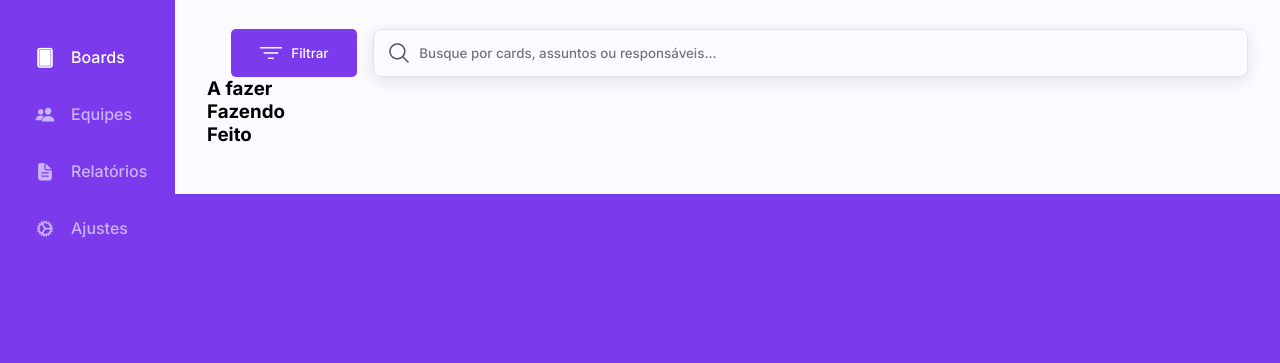
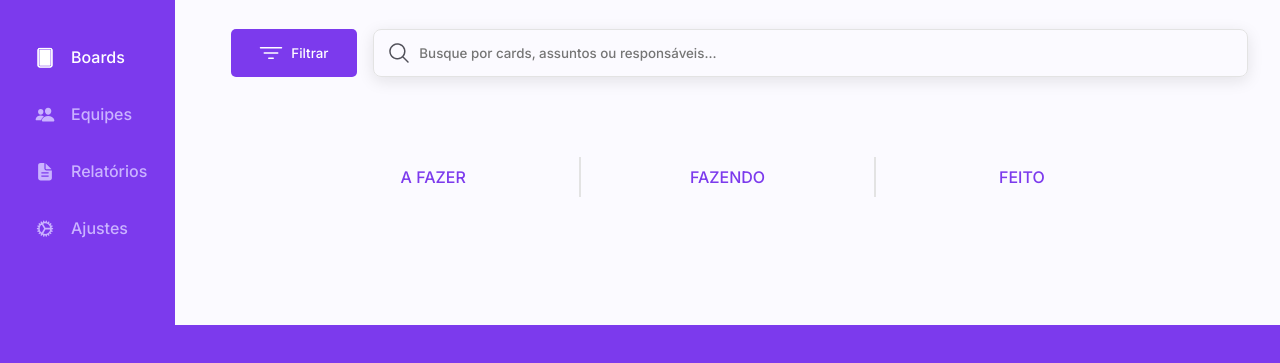
Before and after one commit to tiagosvieira10/projetoKaban, a website: page index.html in a window 1280 px wide. Shown: the part 105-468 px from the top of the page. Drawn offline with Linux system fonts and the light colour scheme.

Commit message:
interface projeto kaban

```diff
--- a/index.html
+++ b/index.html
@@ -51,23 +51,13 @@
                 <input type="text" class="busque" placeholder="          Busque por cards, assuntos ou responsáveis...">
             </div>
 
-            <div class="fazer">
+            <div class="andamento">
+                <div class="fazer">A fazer</div>
+                <div class="fazendo">Fazendo</div>
+                <div class="feito">Feito</div>
+            </div>
 
-                <h3> A fazer </h3>
-                <div class="caixa">
 
-                </div>
-            </div>
-            <div class="fazendo">
-
-                <h3> Fazendo </h3>
-
-            </div>
-            <div class="feito">
-
-                <h3>Feito</h3>
-
-            </div>
 
         </section>
 
--- a/style.css
+++ b/style.css
@@ -123,3 +123,28 @@ input.busque{
     box-shadow: 0px 4px 16px rgba(22, 22, 22, 0.1);
     border-radius: 8px;
 }
+
+.andamento {
+    display: flex;
+    justify-content: space-between;
+
+    margin: 8rem;
+
+    text-transform: uppercase;
+    color: #7C3AED
+}
+
+.andamento .fazer,
+.andamento .fazendo,
+.andamento .feito {
+  flex: 1; /* Distribui o espaço disponível igualmente entre os itens */
+  padding: 10px;
+  text-align: center; /* Centraliza o texto horizontalmente */
+}
+
+.andamento .fazendo {
+    border-left: 2px solid #E3E3E3;
+}
+.andamento .feito {
+    border-left: 2px solid #E3E3E3;
+}
```
Also changed, not shown: package.json (added, +12 -0 lines), 1 other file.
